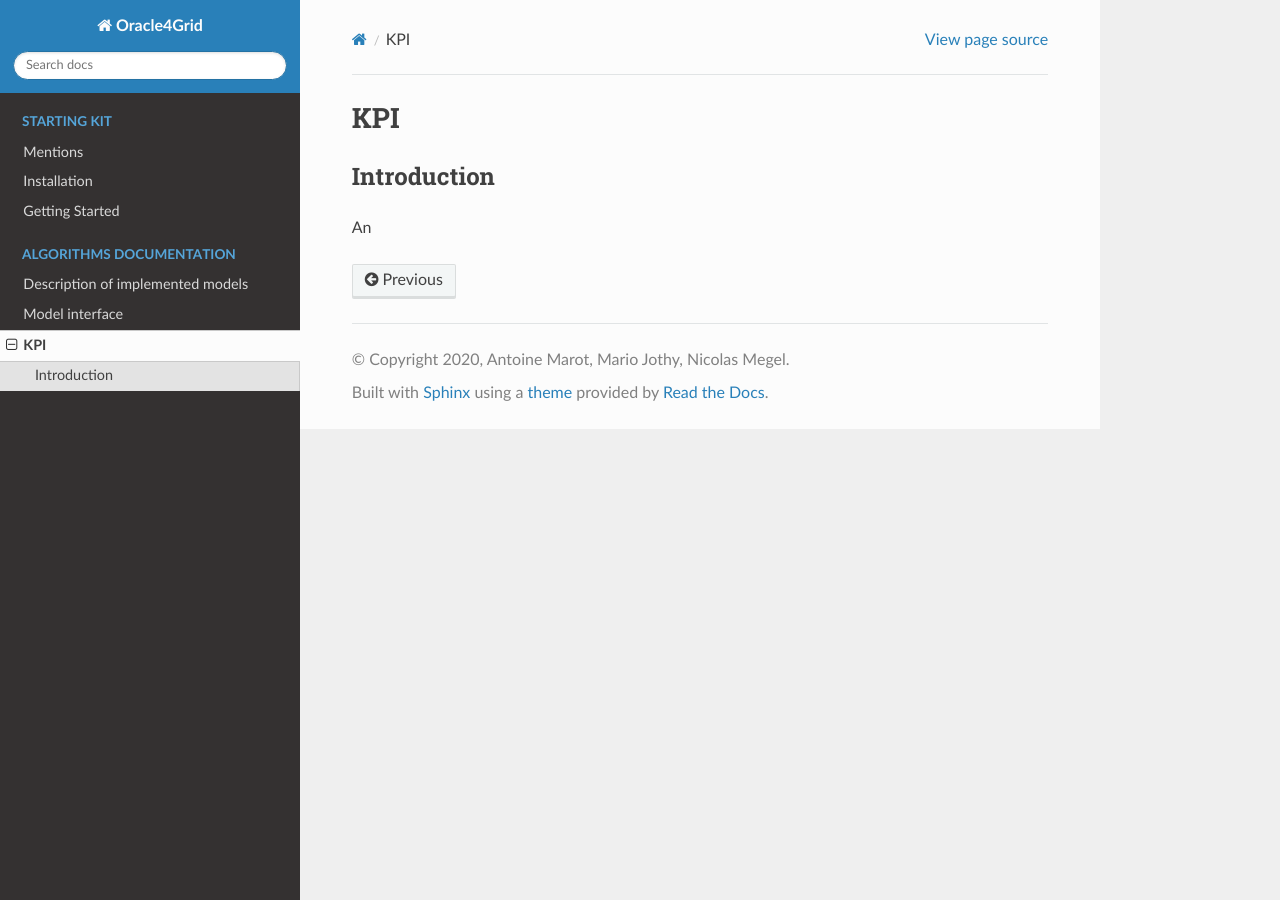
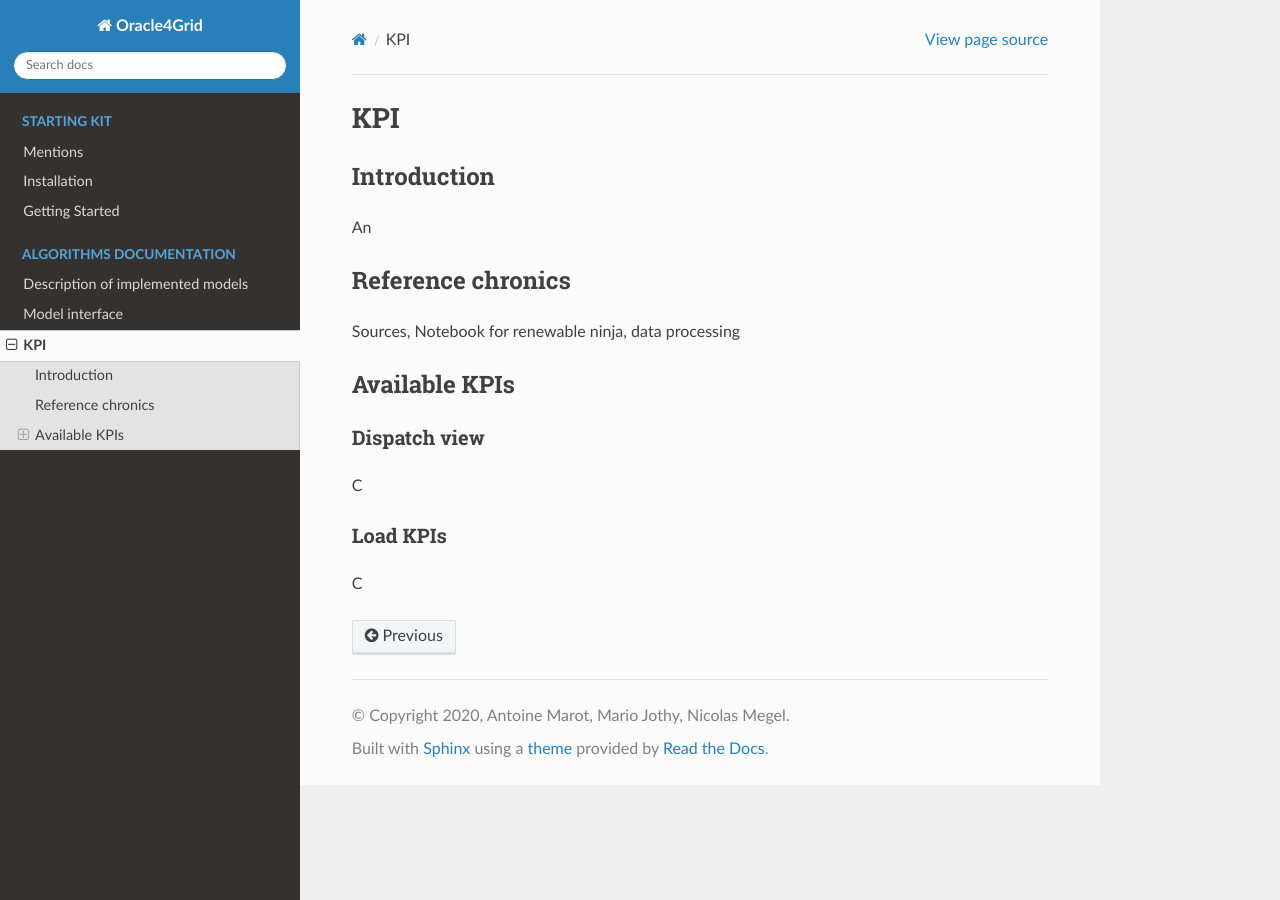
Before and after one commit to Grid2op/chronix2grid, a Sphinx documentation site: the page built from docs/KPI.rst, in a window 1280 px wide. Built offline with Sphinx 7.4.7 and the Read the Docs theme 2.0.0, drawn with Linux system fonts in a browser that asks for light colours.

```diff
--- a/docs/KPI.rst
+++ b/docs/KPI.rst
@@ -6,3 +6,20 @@ Introduction
 ============
 
 An
+
+Reference chronics
+==================
+
+Sources, Notebook for renewable ninja, data processing
+
+Available KPIs
+==================
+
+Dispatch view
+^^^^^^^^^^^^^^^^^
+
+C
+
+Load KPIs
+^^^^^^^^^^
+C
```
Also changed, not shown: docs/GETTING_STARTED.rst (+11 -2 lines), docs/DESCRIPTION.rst (line endings or trailing spaces), pictures/Dispatch_view_example.PNG (added).
